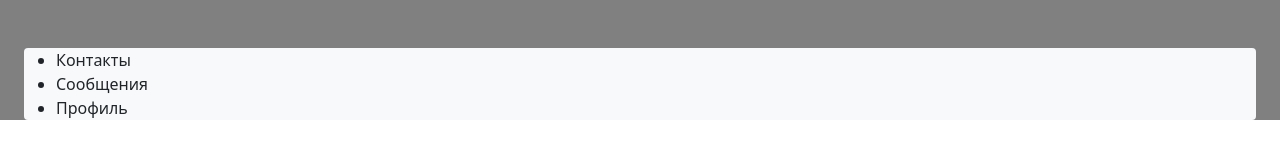
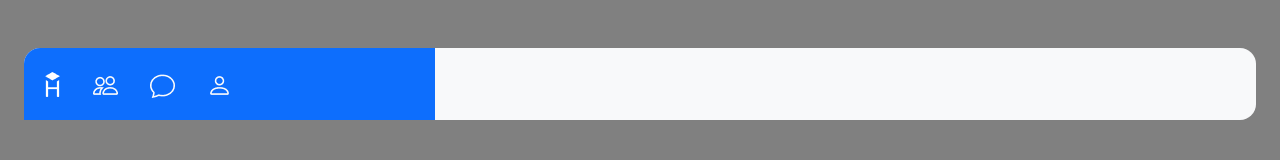
Before and after one commit to AlexeyGre4ko/layout-designer-project-59, a website: page app/index.pug in a window 1280 px wide. Drawn offline with nearby package versions, Linux system fonts and the light colour scheme; files that its build step writes are made by us from their sources.

Commit message:
refactor: change app9

```diff
--- a/app/includes/header.pug
+++ b/app/includes/header.pug
@@ -1,7 +1,11 @@
-header.header
+header.header.col-4.h-25.bg-primary
     .logo
+        img(src="/app/images/src/Logo.png", alt="logo hexlet")
     nav.menu
-        ul.menu__list
-            li.list_item Контакты
-            li.list_item Сообщения
-            li.list_item Профиль
+        ul.menu_list
+            li.list_item
+                img(src="/app/images/src/people_2.png", alt="contacts")
+            li.list_item
+                img(src="/app/images/src/chat_2.png", alt="massages")
+            li.list_item
+                img(src="/app/images/src/person_2.png", alt="profile")
--- a/app/includes/left.pug
+++ b/app/includes/left.pug
@@ -0,0 +1 @@
+.col-4.h-75.bg-info
--- a/app/index.pug
+++ b/app/index.pug
@@ -10,7 +10,7 @@ html(lang="en")
         link(href='../css/style.min.css' rel='stylesheet')
 
     body
-        .container-xxl.pt-5.px-4.bg-gray.w-100
-            .bg-light.rounded-1
+        .container-xxl.pt-5.px-4.bg-gray.w-100.h-100
+            .bg-light.rounded-4
                 include includes/header.pug
                 include includes/left.pug
--- /dev/null
+++ b/app/styles/_header.scss
@@ -0,0 +1,24 @@
+.header {
+    border-top-left-radius: 1rem;
+    display: flex;
+    gap: 28px;
+
+    .logo {
+        padding: 16px 0 16px 16px;
+    }
+
+    nav {
+        padding-top: 24px;
+
+        ul {
+            display: flex;
+            padding-left: 0;
+            gap: 32px;
+
+            li {
+                list-style-type: none;
+            }
+
+        }
+    }
+}
--- a/app/styles/style.scss
+++ b/app/styles/style.scss
@@ -1,8 +1,6 @@
 @import "_variables.scss";
+@import "_header.scss";
 
-.main {
-    padding: 0;
-    .inner {
-        margin: 5px;
-    }
+body {
+    height: 1176px;
 }
```
Also changed, not shown: app/css/style.min.css, app/html/chat.html, app/html/index.html, app/images/src/Logo.png (added), app/images/src/chat_2.png (added), app/images/src/people_2.png (added), app/images/src/person_2.png (added), build/css/style.min.css, build/html/chat.html, build/html/index.html.
